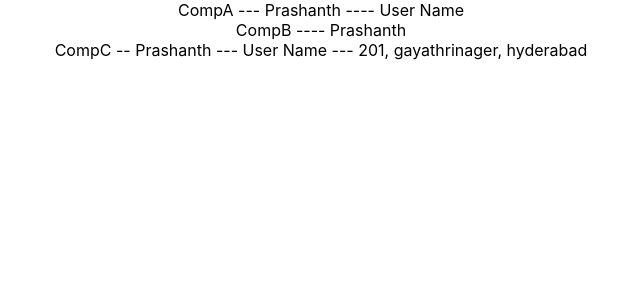
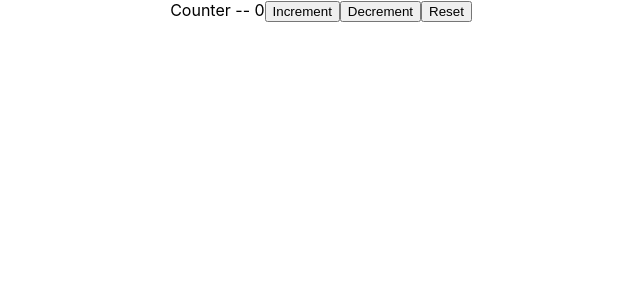
Before and after one commit to prashanthj32/reactPractise, a React (Create React App) app: page / in a window 1280 px wide. Shown: the top 300 px of the page, without its empty margins (319-959 px from the left). Built offline with nearby package versions, Linux system fonts and the light colour scheme; no server answers.

Commit message:
reducer basic example

```diff
--- a/src/App.js
+++ b/src/App.js
@@ -4,6 +4,7 @@ import Posts from './components/posts/Posts';
 import CompA from './components/context/CompA';
 import { createContext, useEffect, useState } from 'react';
 import axios from 'axios';
+import Counter from './components/reducer/Counter';
 
 export const UserContext = createContext('User Name');
 export const AddressContext = createContext()
@@ -30,11 +31,13 @@ function App() {
       {/* <Posts/>
        */}
 
-      <UserContext.Provider value={userName}>
+      {/* <UserContext.Provider value={userName}>
         <AddressContext.Provider value={'201, gayathrinager, hyderabad'}>
           <CompA userName={'Prashanth'} />
         </AddressContext.Provider>
-      </UserContext.Provider>
+      </UserContext.Provider> */}
+
+      <Counter />
     </div>
   );
 }
--- /dev/null
+++ b/src/components/reducer/Counter.jsx
@@ -0,0 +1,32 @@
+import React from 'react'
+import { useReducer } from 'react'
+
+const intialValue = 0;
+const reducer = (state, action) =>{
+    switch(action){
+        case 'Inc' :
+            return state+1;
+        case 'Dec' :
+            return state - 1;
+        case 'Reset' :
+            return intialValue;
+        default:
+            return state
+    }
+}
+
+function Counter() {
+    const [count, dispatch] = useReducer(reducer, intialValue)
+    return (
+        <div>
+            Counter -- {count}
+
+            <button type='button' onClick={()=>dispatch('Inc')}>Increment</button>
+            <button type='button' onClick={()=>dispatch('Dec')}>Decrement</button>
+            <button type='button' onClick={()=>dispatch('Reset')}>Reset</button>
+
+        </div>
+    )
+}
+
+export default Counter
```
